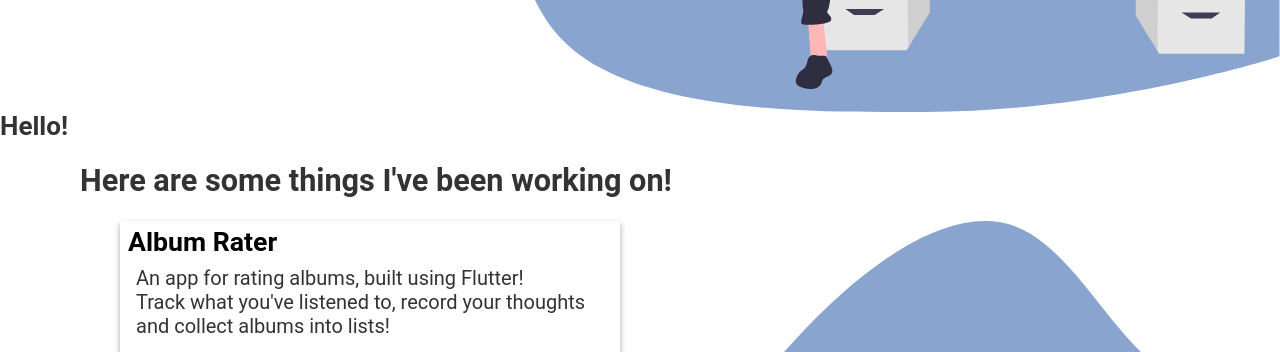
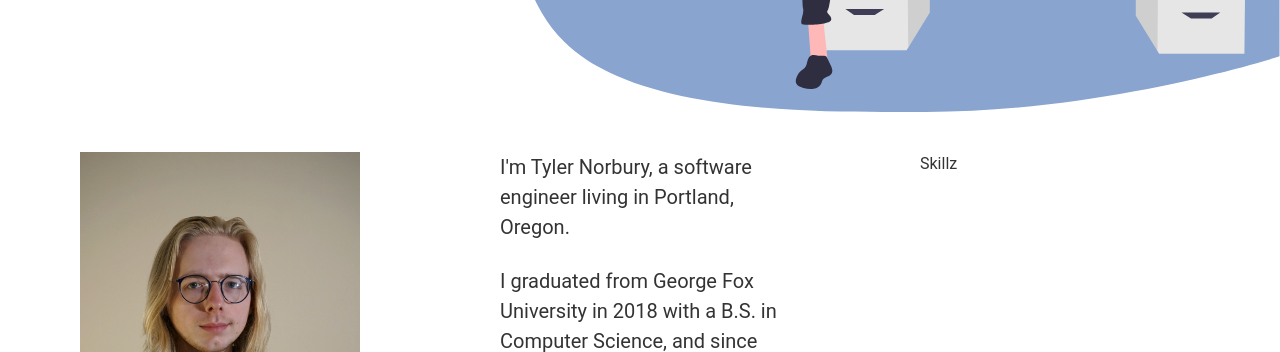
Before and after one commit to TNorbury/portfolio-site, a Gatsby site: page / in a window 1280 px wide. Shown: the part 690-1042 px from the top of the page. Built offline with nearby package versions, Linux system fonts and the light colour scheme; Gatsby itself is replaced by a stand-in of ours.

Commit message:
about section checkpoint

```diff
--- a/gatsby-config.js
+++ b/gatsby-config.js
@@ -34,8 +34,18 @@ module.exports = {
       resolve: `gatsby-source-filesystem`,
 
       options: {
-        name: `projects`,
+        name: `about`,
         path: `${__dirname}/src/assets/markdown/about/`,
+      },
+    },
+
+    // Picture of myself for the about me section
+    {
+      resolve: `gatsby-source-filesystem`,
+
+      options: {
+        name: `my picture`,
+        path: `${__dirname}/src/assets/images/about/`,
       },
     },
     {
--- a/src/assets/markdown/about/about_me.md
+++ b/src/assets/markdown/about/about_me.md
@@ -1,3 +1,5 @@
-Hello!!!
+I'm Tyler Norbury, a software engineer living in Portland, Oregon.
 
-I'm Tyler
+I graduated from George Fox University in 2018 with a B.S. in Computer Science, and since then having been working at Tektronix. Where I work to develop test and measurement equipment.
+
+In my free time I love developing websites and mobile apps, photography, and learning German!
--- a/src/components/about/about.js
+++ b/src/components/about/about.js
@@ -1,7 +1,91 @@
 import React from "react"
+import { useStaticQuery, graphql } from "gatsby"
+import styled from "styled-components"
+import Img from "gatsby-image"
+
+const AboutWrapper = styled.div`
+  margin-left: 5rem;
+  margin-right: 5rem;
+  margin-top: 2.5rem;
+  margin-bottom: 2.5rem;
+  display: flex;
+
+  @media (max-width: 960px) {
+    align-items: center;
+    flex-direction: column;
+    margin-right: 2.5rem;
+    margin-left: 2.5rem;
+  }
+
+  justify-content: space-between;
+`
+
+const PictureWrapper = styled.div`
+  width: 25%;
+  @media (max-width: 960px) {
+    width: 75%;
+  }
+`
+
+const BriefWrapper = styled.div`
+  width: 25%;
+  font-size: 15pt;
+
+  @media (max-width: 960px) {
+    width: 100%;
+  }
+`
+
+const SkillsWrapper = styled.div`
+  width: 25%;
+`
 
 const About = () => {
-  return <h2 id="about">Hello!</h2>
+  // The about markdown file has the text that we'll put into the breif.
+  const query = useStaticQuery(graphql`
+    query AboutQuery {
+      allMarkdownRemark(
+        filter: { fileAbsolutePath: { regex: "/.about./" } }
+        limit: 1
+      ) {
+        edges {
+          node {
+            html
+          }
+        }
+      }
+      allImageSharp(filter: { fluid: { originalName: { eq: "me.jpeg" } } }) {
+        edges {
+          node {
+            fluid {
+              ...GatsbyImageSharpFluid
+            }
+          }
+        }
+      }
+    }
+  `)
+
+  const aboutMD = query.allMarkdownRemark.edges[0].node
+  const aboutImage = query.allImageSharp.edges[0].node
+
+  // console.log(aboutImage);
+
+  // console.log(data[0].node)
+
+  // dangerouslySetInnerHTML={{ __html: project.html }}
+
+  return (
+    <AboutWrapper id="about">
+      <PictureWrapper>
+        <Img fluid={aboutImage.fluid}></Img>
+      </PictureWrapper>
+      <BriefWrapper
+        dangerouslySetInnerHTML={{ __html: aboutMD.html }}
+      ></BriefWrapper>
+      <SkillsWrapper>Skillz</SkillsWrapper>
+    </AboutWrapper>
+  )
 }
 
 export default About
```
Also changed, not shown: src/assets/images/about/me.jpeg (added).
